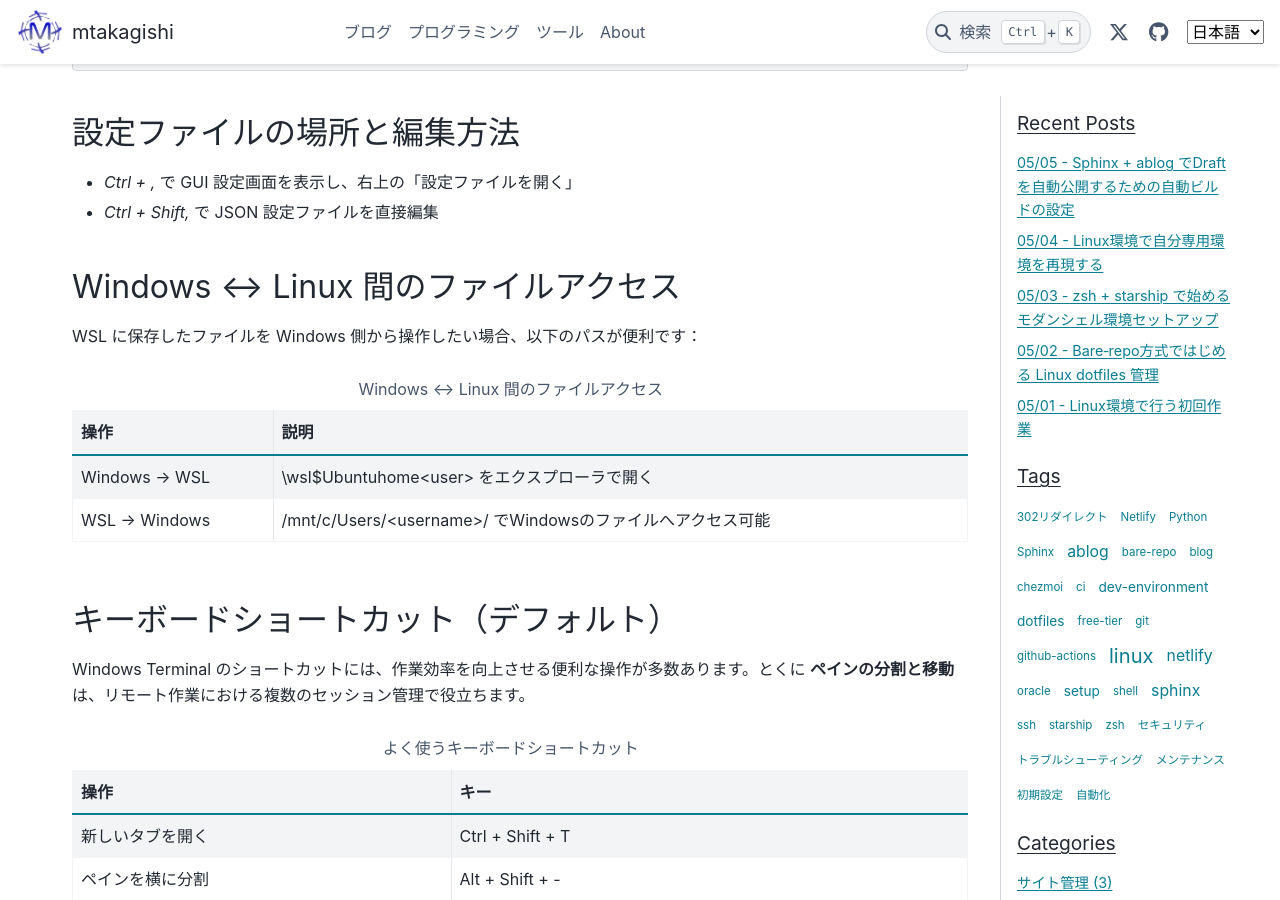
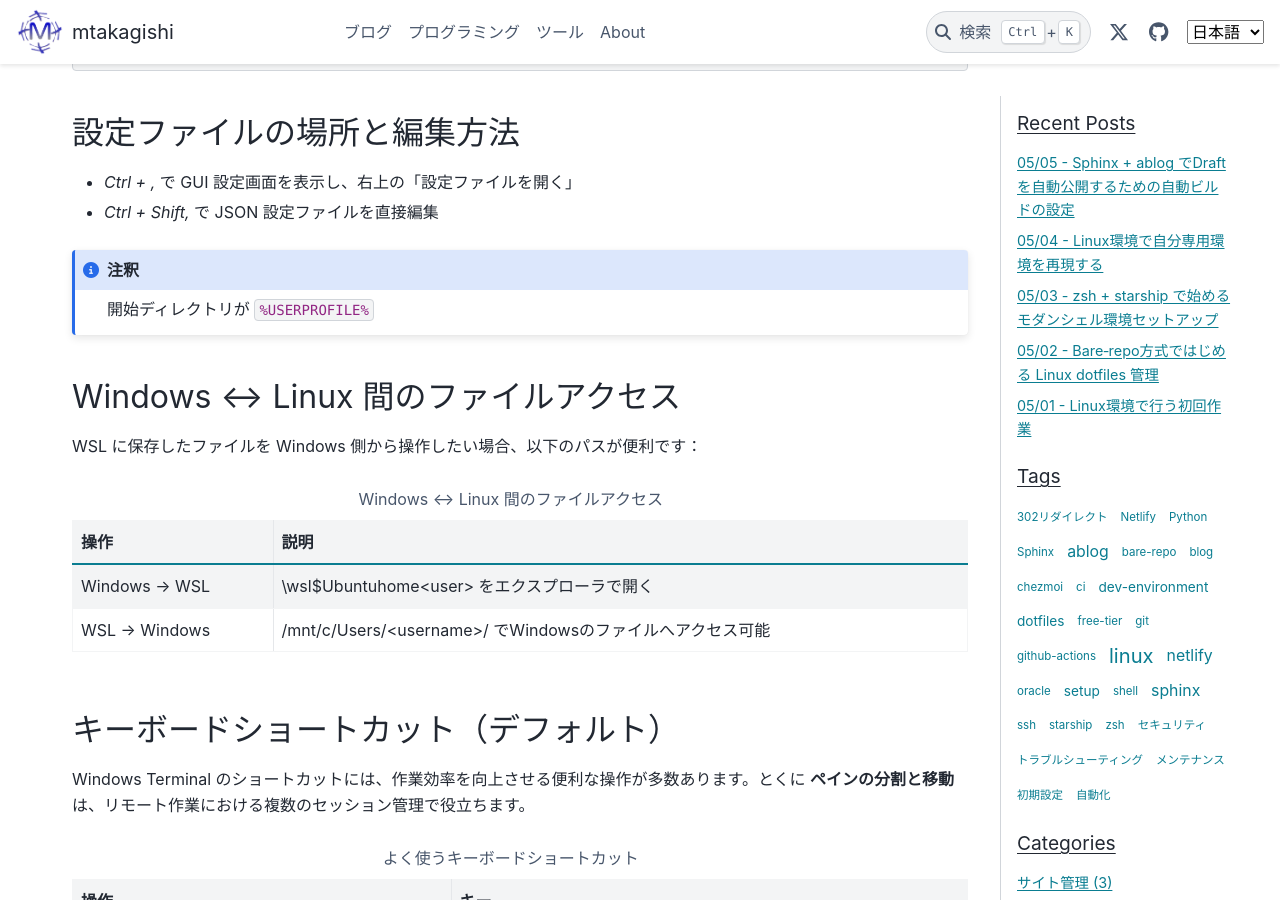
Before and after one commit to mtakagishi/note, a Sphinx documentation site: the page built from docs/blog/posts/2025-05-09-windows-terminal.rst, in a window 1280 px wide and 900 px high, scrolled down 653 px. Built offline with Sphinx 7.4.7 and the PyData theme 0.15.4, drawn with Linux system fonts in a browser that asks for light colours.

Commit message:
記事追加

```diff
--- a/docs/blog/posts/2025-05-09-windows-terminal.rst
+++ b/docs/blog/posts/2025-05-09-windows-terminal.rst
@@ -34,6 +34,9 @@ WSL のインストール
 
 * `Ctrl + ,` で GUI 設定画面を表示し、右上の「設定ファイルを開く」
 * `Ctrl + Shift,` で JSON 設定ファイルを直接編集
+
+.. note::
+  開始ディレクトリが ``%USERPROFILE%``
 
 
 Windows ↔ Linux 間のファイルアクセス
```
